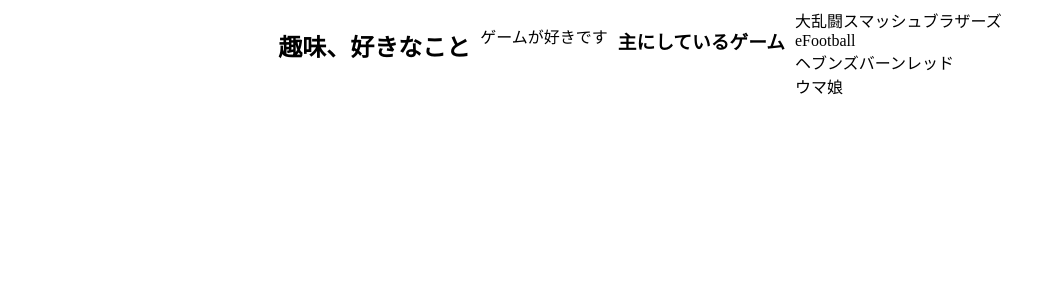
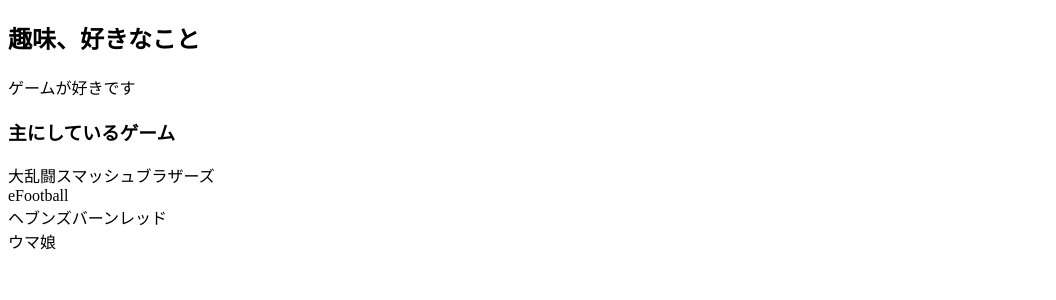
Before and after one commit to utusemisiki/-1, a PHP site: page /rennsyuu/include.php in a window 1280 px wide. Shown: the top 300 px of the page, without its empty margins (0-1056 px from the left). Run offline with PHP 8.4, Linux system fonts and the light colour scheme.

Commit message:
Add files via upload

```diff
--- a/rennsyuu/css/css1.css
+++ b/rennsyuu/css/css1.css
@@ -20,19 +20,3 @@
 #intro h1, #intro p {
     margin: 10px 0; /* テキストの間にスペースを追加 */
 }
-
-.container {
-    display: flex;
-    justify-content: center;
-    gap: 10px;
-    width: 100%;
-    max-width: 100%;          /* 最大幅を100%に設定 */
-    flex-wrap: wrap;          /* 画像が横に並びきれない場合、次の行に折り返す */
-    box-sizing: border-box;   /* パディングを含めたサイズ計算 */
-}
-.imagesize {
-    width: 100%;            /* 画像の幅を親要素に合わせる */
-    max-width: 200px;       /* 最大幅を200pxに制限 */
-    height: auto;           /* 高さは自動調整 */
-    border-radius: 10px;    /* 画像を丸角にする */
-}
--- a/rennsyuu/include.php
+++ b/rennsyuu/include.php
@@ -12,7 +12,7 @@ $hobby2 = ["大乱闘スマッシュブラザーズ","eFootball","ヘブンズ
 </head>
 <body>
 <section  >
-<div class="container">
+<div class="#intro">
         <h2>趣味、好きなこと</h2>
 
 
```
Also changed, not shown: rennsyuu/index.php (+40 -1 lines), 1 other file.
